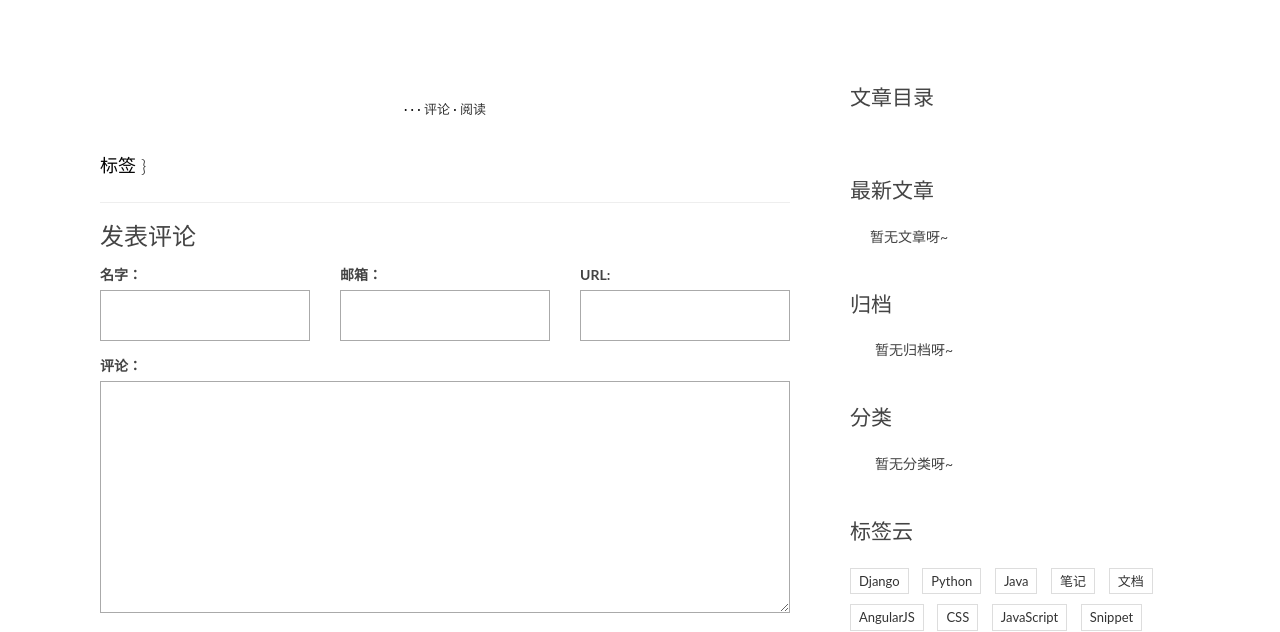
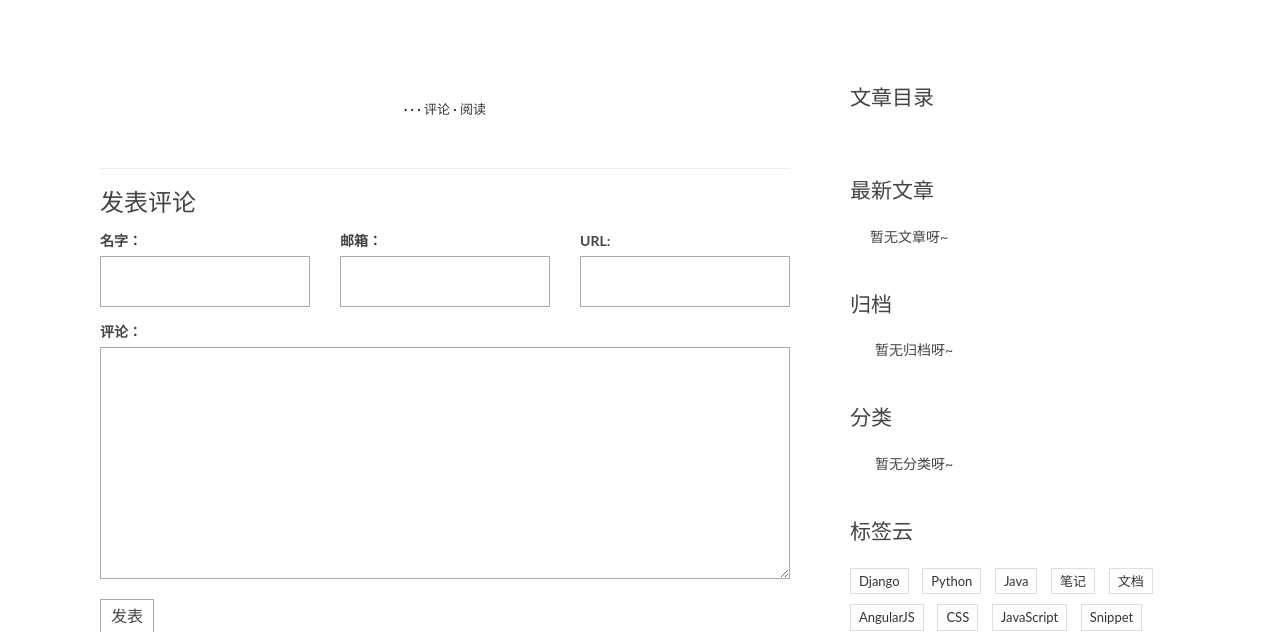
Before and after one commit to dismalstarshine/blog, a Django app: template templates/blog/detail.html in a window 1280 px wide. Shown: the part 91-723 px from the top of the page. Run offline with Django 3.2, Linux system fonts and the light colour scheme; the template is opened without the code that fills it: values that come from a table or form of the project are taken from there, others are empty; some libraries are stand-ins or nearby versions.

Commit message:
修复detail错误

```diff
--- a/blog/models.py
+++ b/blog/models.py
@@ -1,5 +1,4 @@
 from django.db import models
-#from django.utils import timezone
 from django.contrib.auth.models import User
 from django.urls import reverse
 
@@ -24,9 +23,9 @@ class Post(models.Model):
     created_time = models.DateTimeField()
     modified_time = models.DateTimeField()
     excerpt = models.CharField(max_length=200,blank=True)
-    category = models.ForeignKey(Category,on_delete=models.CASCADE)
+    category = models.ForeignKey(Category, on_delete=models.CASCADE)
     tags = models.ManyToManyField(Tag, blank=True)
-    author = models.ForeignKey(User,on_delete=models.CASCADE)
+    author = models.ForeignKey(User, on_delete=models.CASCADE)
 
     def __str__(self):
         return self.title
--- a/comments/models.py
+++ b/comments/models.py
@@ -8,7 +8,7 @@ class Comment(models.Model):
     text = models.TextField()
     created_time = models.DateTimeField(auto_now_add=True)
 
-    post = models.ForeignKey('blog.post', on_delete=models.CASCADE)
+    post = models.ForeignKey('blog.Post', on_delete=models.CASCADE)
 
     def __str__(self):
         return self.text[:20]
--- a/templates/blog/detail.html
+++ b/templates/blog/detail.html
@@ -16,14 +16,6 @@
         </header>
         <div class="entry-content clearfix">
             {{ post.body|safe }}
-            <div class="widget-tag-cloud">
-                <ul>
-                    标签
-                    {% for tag in post.tags.all %}
-                        <li><a href="{% url 'blog:tag' tag.pk %}"># {{ tag.name }}</a></li>
-                    {% endfor %}}
-                </ul>
-            </div>
         </div>
     </article>
     <section class="comment-area" id="comment-area">
```
Also changed, not shown: blog/migrations/0002_auto_20180425_2207.py (added).
